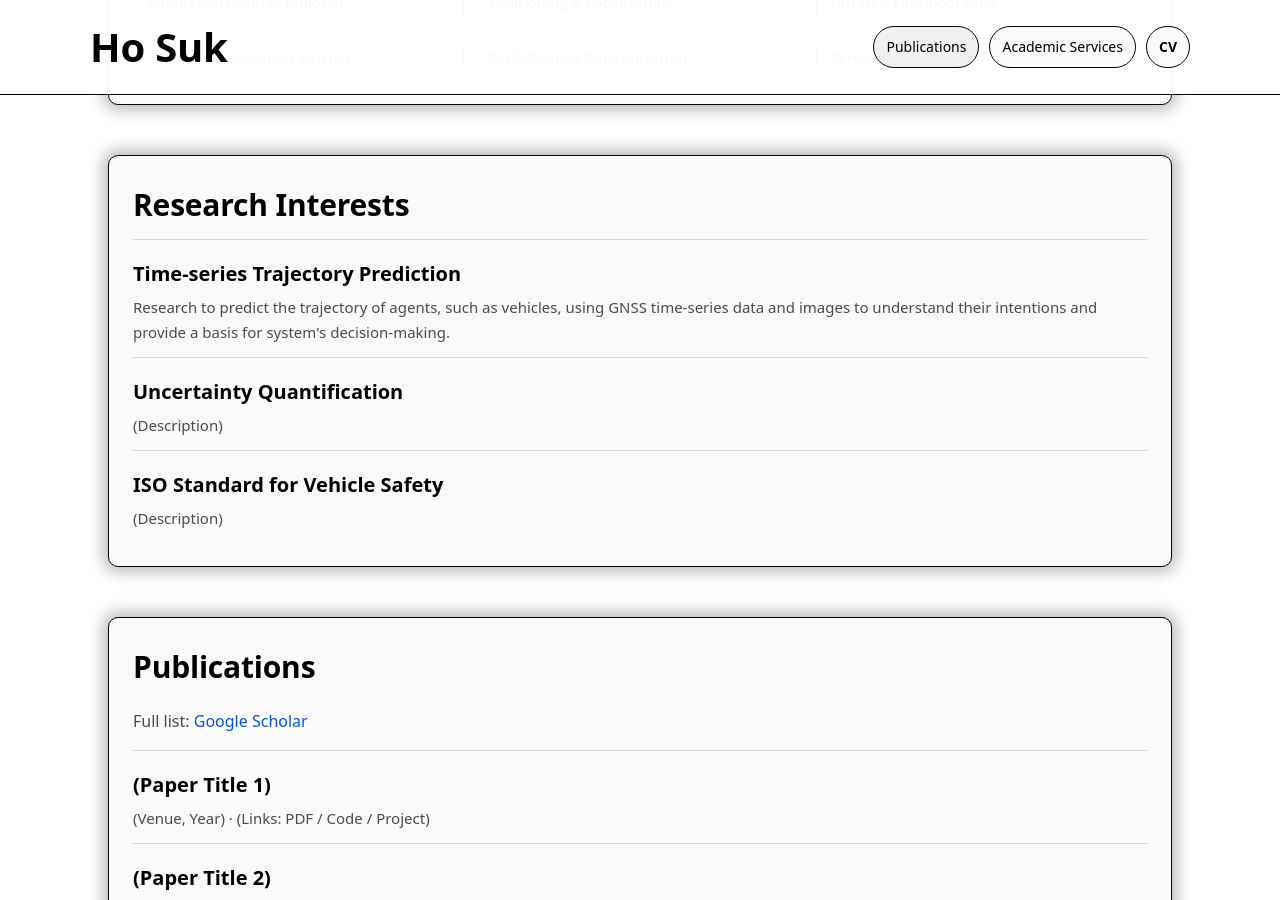
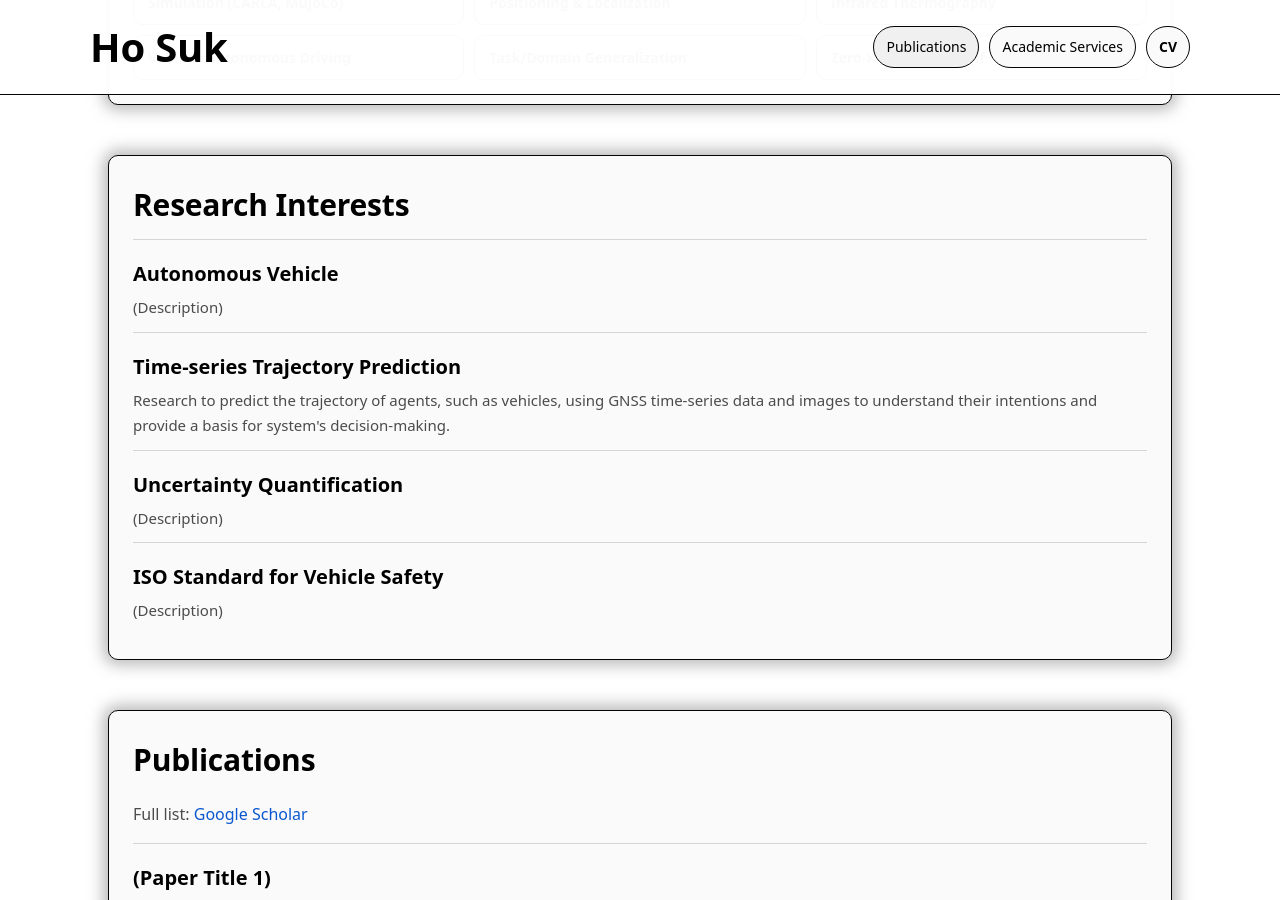
Before and after one commit to ho-suk-93/ho-suk-93.github.io, a Jekyll site: the page built from index.md, in a window 1280 px wide and 900 px high, scrolled down 1274 px. Built offline with Jekyll 4.4.1, drawn with Linux system fonts in a browser that asks for light colours.

Commit message:
Update index.md

```diff
--- a/index.md
+++ b/index.md
@@ -72,6 +72,10 @@ description: "Ho Suk personal website"
 <section id="research" class="section">
   <div class="card">
     <div class="section-title">Research Interests</div>
+    <div class="list-item">
+      <p class="item-title">Autonomous Vehicle</p>
+      <p class="item-desc">(Description)</p>
+    </div>
     <div class="list-item">
       <p class="item-title">Time-series Trajectory Prediction</p>
       <p class="item-desc">Research to predict the trajectory of agents, such as vehicles, using GNSS time-series data and images to understand their intentions and provide a basis for system's decision-making.</p>
```
